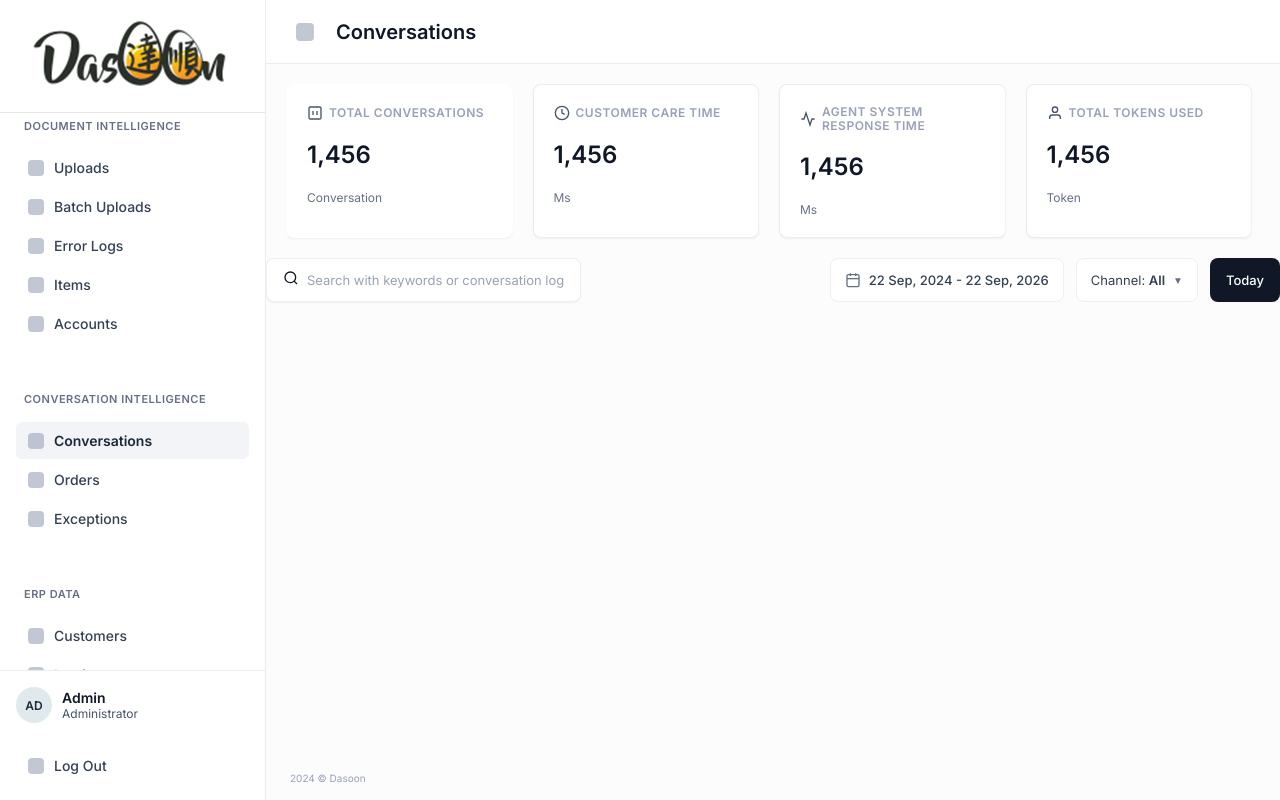
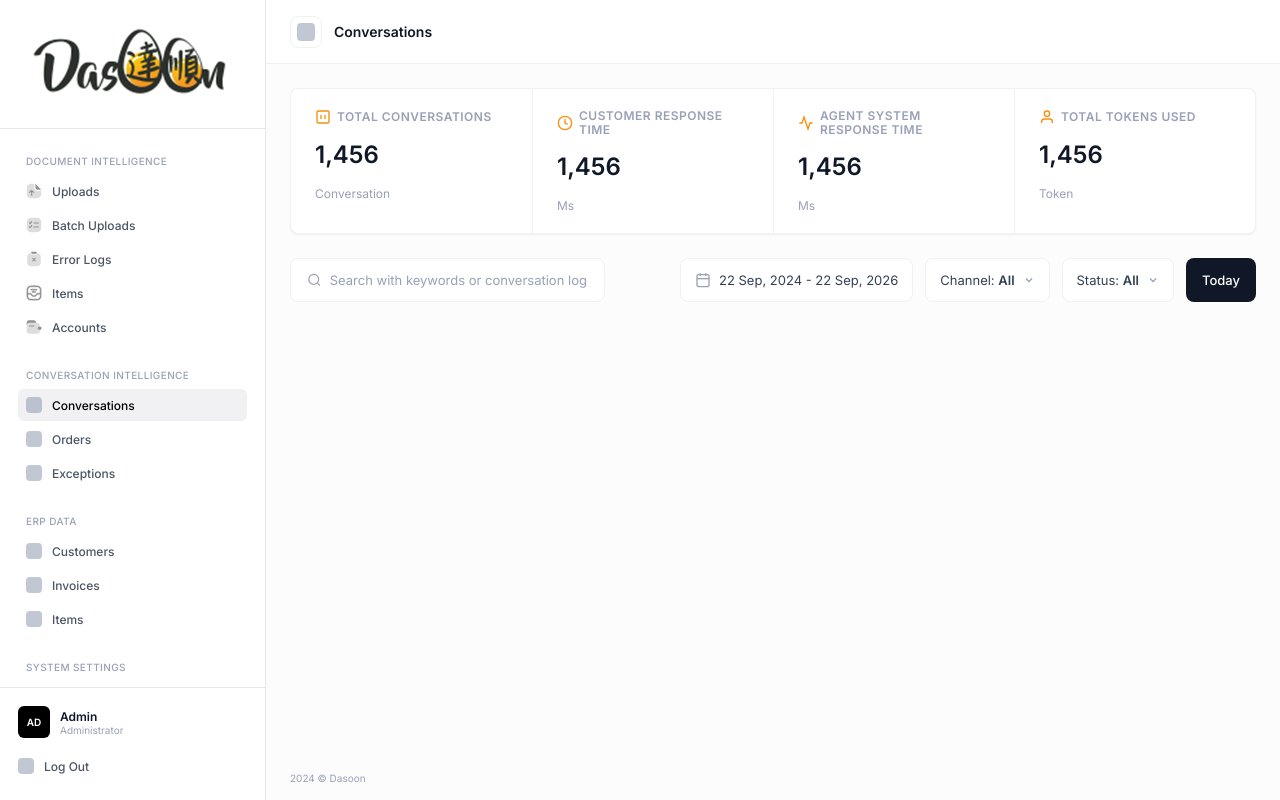
Before and after one commit to Ngocly213/thuctap, a plain HTML site: page index.html in a window 1280 px wide. Drawn offline with Linux system fonts and the light colour scheme.

Commit message:
Sua lai html css, them icon

```diff
--- a/index.html
+++ b/index.html
@@ -1,16 +1,16 @@
 <!DOCTYPE html>
 <html lang="vi">
   <head>
-    <meta charset="UTF-8">
-    <meta name="viewport" content="width=device-width, initial-scale=1.0">
+    <meta charset="UTF-8" />
+    <meta name="viewport" content="width=device-width, initial-scale=1.0" />
     <title>Dasoon</title>
-    <link rel="preconnect" href="https://fonts.googleapis.com">
-    <link rel="preconnect" href="https://fonts.gstatic.com" crossorigin>
+    <link rel="preconnect" href="https://fonts.googleapis.com" />
+    <link rel="preconnect" href="https://fonts.gstatic.com" crossorigin />
     <link
       href="https://fonts.googleapis.com/css2?family=Inter:wght@400;500;600&display=swap"
       rel="stylesheet"
     />
-    <link rel="stylesheet" href="style.css" >
+    <link rel="stylesheet" href="style.css" />
   </head>
   <body>
     <div class="frame">
@@ -22,11 +22,21 @@
         <nav class="app-sidebar-menu">
           <div class="menu-group">
             <div class="menu-title">Document Intelligence</div>
-            <a href="#" class="menu-item"><span class="icon"></span>Uploads</a>
-            <a href="#" class="menu-item"><span class="icon"></span>Batch Uploads</a>
-            <a href="#" class="menu-item"><span class="icon"></span>Error Logs</a>
-            <a href="#" class="menu-item"><span class="icon"></span>Items</a>
-            <a href="#" class="menu-item"><span class="icon"></span>Accounts</a>
+            <a href="#" class="menu-item">
+              <img src="images/file-up.svg" alt="" class="menu-icon" />Uploads
+            </a>
+            <a href="#" class="menu-item">
+              <img src="images/questionnaire-tablet.svg" alt="" class="menu-icon" />Batch Uploads
+            </a>
+            <a href="#" class="menu-item">
+              <img src="images/tablet-delete.svg" alt="" class="menu-icon" />Error Logs
+            </a>
+            <a href="#" class="menu-item">
+              <img src="images/Frame.svg" alt="" class="menu-icon" />Items
+            </a>
+            <a href="#" class="menu-item">
+              <img src="images/wallet.svg" alt="" class="menu-icon" />Accounts
+            </a>
           </div>
 
           <div class="menu-group">
@@ -70,143 +80,103 @@
           <h1>Conversations</h1>
         </header>
 
-        <div class="metrics-container">
-          <div class="metric-card active">
-            <div class="card-title">
-              <span class="card-icon">
-                <svg
-                  width="16"
-                  height="16"
-                  viewBox="0 0 24 24"
-                  fill="none"
-                  stroke="currentColor"
-                  stroke-width="2"
-                >
+        <section class="content">
+          <div class="metrics">
+            <div class="metric">
+              <div class="metric-title">
+                <span class="metric-icon">
+                  <svg width="16" height="16" viewBox="0 0 24 24" fill="none" stroke="currentColor" stroke-width="2">
                     <rect x="3" y="3" width="18" height="18" rx="2" ry="2"></rect>
                     <line x1="9" y1="9" x2="9" y2="15"></line>
                     <line x1="15" y1="9" x2="15" y2="15"></line>
                   </svg>
                 </span>
-              <span class="title-text">TOTAL CONVERSATIONS</span>
+                <span>Total Conversations</span>
               </div>
-            <div class="card-value">1,456</div>
-            <div class="card-subtext">Conversation</div>
+              <div class="metric-value">1,456</div>
+              <div class="metric-unit">Conversation</div>
             </div>
 
-          <div class="metric-card">
-            <div class="card-title">
-              <span class="card-icon">
-                <svg
-                  width="16"
-                  height="16"
-                  viewBox="0 0 24 24"
-                  fill="none"
-                  stroke="currentColor"
-                  stroke-width="2"
-                >
+            <div class="metric">
+              <div class="metric-title">
+                <span class="metric-icon">
+                  <svg width="16" height="16" viewBox="0 0 24 24" fill="none" stroke="currentColor" stroke-width="2">
                     <circle cx="12" cy="12" r="10"></circle>
                     <polyline points="12 6 12 12 16 14"></polyline>
                   </svg>
                 </span>
-              <span class="title-text">CUSTOMER CARE TIME</span>
+                <span>Customer Response Time</span>
               </div>
-            <div class="card-value">1,456</div>
-            <div class="card-subtext">Ms</div>
+              <div class="metric-value">1,456</div>
+              <div class="metric-unit">Ms</div>
             </div>
 
-          <div class="metric-card">
-            <div class="card-title">
-              <span class="card-icon">
-                <svg
-                  width="16"
-                  height="16"
-                  viewBox="0 0 24 24"
-                  fill="none"
-                  stroke="currentColor"
-                  stroke-width="2"
-                >
+            <div class="metric">
+              <div class="metric-title">
+                <span class="metric-icon">
+                  <svg width="16" height="16" viewBox="0 0 24 24" fill="none" stroke="currentColor" stroke-width="2">
                     <path d="M22 12h-4l-3 9L9 3l-3 9H2"></path>
                   </svg>
                 </span>
-              <span class="title-text">AGENT SYSTEM RESPONSE TIME</span>
+                <span>Agent System Response Time</span>
               </div>
-            <div class="card-value">1,456</div>
-            <div class="card-subtext">Ms</div>
+              <div class="metric-value">1,456</div>
+              <div class="metric-unit">Ms</div>
             </div>
 
-          <div class="metric-card">
-            <div class="card-title">
-              <span class="card-icon">
-                <svg
-                  width="16"
-                  height="16"
-                  viewBox="0 0 24 24"
-                  fill="none"
-                  stroke="currentColor"
-                  stroke-width="2"
-                >
+            <div class="metric">
+              <div class="metric-title">
+                <span class="metric-icon">
+                  <svg width="16" height="16" viewBox="0 0 24 24" fill="none" stroke="currentColor" stroke-width="2">
                     <path d="M20 21v-2a4 4 0 0 0-4-4H8a4 4 0 0 0-4 4v2"></path>
                     <circle cx="12" cy="7" r="4"></circle>
                   </svg>
                 </span>
-              <span class="title-text">TOTAL TOKENS USED</span>
+                <span>Total Tokens Used</span>
               </div>
-            <div class="card-value">1,456</div>
-            <div class="card-subtext">Token</div>
+              <div class="metric-value">1,456</div>
+              <div class="metric-unit">Token</div>
             </div>
           </div>
 
-        <div class="search-filter-container">
-          <div class="search-box">
-            <span class="search-icon">
-              <svg
-                width="16"
-                height="16"
-                viewBox="0 0 24 24"
-                fill="none"
-                stroke="currentColor"
-                stroke-width="2"
-              >
+          <div class="filters">
+            <label class="search-box">
+              <svg width="16" height="16" viewBox="0 0 24 24" fill="none" stroke="currentColor" stroke-width="2">
                 <circle cx="11" cy="11" r="8"></circle>
                 <line x1="21" y1="21" x2="16.65" y2="16.65"></line>
               </svg>
-            </span>
-            <input
-              type="text"
-              placeholder="Search with keywords or conversation log id"
-            />
-          </div>
+              <input type="text" placeholder="Search with keywords or conversation log id" />
+            </label>
 
             <div class="filter-actions">
-            <div class="date-range-picker">
-              <span class="calendar-icon">
-                <svg
-                  width="16"
-                  height="16"
-                  viewBox="0 0 24 24"
-                  fill="none"
-                  stroke="currentColor"
-                  stroke-width="2"
-                >
+              <div class="filter-box">
+                <svg width="16" height="16" viewBox="0 0 24 24" fill="none" stroke="currentColor" stroke-width="2">
                   <rect x="3" y="4" width="18" height="18" rx="2" ry="2"></rect>
                   <line x1="16" y1="2" x2="16" y2="6"></line>
                   <line x1="8" y1="2" x2="8" y2="6"></line>
                   <line x1="3" y1="10" x2="21" y2="10"></line>
                 </svg>
-              </span>
-              <span class="date-text">22 Sep, 2024 - 22 Sep, 2026</span>
+                <span>22 Sep, 2024 - 22 Sep, 2026</span>
               </div>
 
-            <div class="filter-dropdown">
+              <div class="filter-box">
                 <span>Channel: <strong>All</strong></span>
-              <span class="dropdown-arrow">▼</span>
+                <svg width="12" height="12" viewBox="0 0 24 24" fill="none" stroke="currentColor" stroke-width="2.5">
+                  <polyline points="6 9 12 15 18 9"></polyline>
+                </svg>
               </div>
 
-            <button class="today-btn">Today</button>
+              <div class="filter-box">
+                <span>Status: <strong>All</strong></span>
+                <svg width="12" height="12" viewBox="0 0 24 24" fill="none" stroke="currentColor" stroke-width="2.5">
+                  <polyline points="6 9 12 15 18 9"></polyline>
+                </svg>
+              </div>
+
+              <button class="today-btn" type="button">Today</button>
             </div>
           </div>
-
-        <section class="content"></section>
+        </section>
 
         <footer class="page-footer">2024 © Dasoon</footer>
       </main>
--- a/style.css
+++ b/style.css
@@ -1,10 +1,13 @@
 :root {
   --bg-page: #fcfcfc;
   --white: #ffffff;
+  --black: #000000;
+  --text: #101828;
+  --text-muted: #4b5563;
   --stroke: #e7e7e9;
-  --grey-200: #f1f1f4;
+  --border: #f1f1f4;
   --grey-brand: #99a1b7;
-  --black: #000000;
+  --accent: #f79009;
 }
 
 * {
@@ -16,12 +19,17 @@
 body {
   font-family: "Inter", Arial, sans-serif;
   background: var(--bg-page);
-  color: var(--black);
+  color: var(--text);
 }
 
 a {
   text-decoration: none;
   color: inherit;
+}
+
+button,
+input {
+  font-family: inherit;
 }
 
 .frame {
@@ -44,17 +52,21 @@ a {
   opacity: 0.6;
 }
 
+.menu-icon {
+  width: 16px;
+  height: 16px;
+  flex-shrink: 0;
+}
+
 .sidebar {
+  position: sticky;
+  top: 0;
   display: flex;
   flex-direction: column;
   align-items: flex-start;
   flex-shrink: 0;
   width: 266px;
-  min-width: 266px;
-  max-width: 266px;
-  min-height: 100vh;
-  position: sticky;
-  top: 0;
+  height: 100vh;
   border-right: 1px solid var(--stroke);
   background: var(--white);
 }
@@ -81,10 +93,16 @@ a {
   flex-direction: column;
   align-items: flex-start;
   align-self: stretch;
-  flex: 1 0 0;
+  flex: 1 1 0;
   gap: 20px;
-  padding: 0 18px;
-  padding-top: 20px;
+  min-height: 0;
+  padding: 20px 18px;
+  overflow-y: auto;
+  scrollbar-width: none;
+}
+
+.app-sidebar-menu::-webkit-scrollbar {
+  display: none;
 }
 
 .menu-group {
@@ -111,15 +129,15 @@ a {
   border-radius: 6px;
   font-size: 12px;
   font-weight: 500;
-  color: #4b5563;
+  color: var(--text-muted);
 }
 
 .menu-item:hover {
-  background: var(--grey-200);
+  background: var(--border);
 }
 
 .menu-item.active {
-  background: var(--grey-200);
+  background: var(--border);
   color: var(--black);
 }
 
@@ -129,6 +147,7 @@ a {
   align-self: stretch;
   gap: 12px;
   padding: 18px;
+  border-top: 1px solid var(--stroke);
 }
 
 .admin {
@@ -185,16 +204,15 @@ a {
   gap: 12px;
   height: 64px;
   padding: 0 24px;
-  border-bottom: 1px solid var(--grey-200);
+  border-bottom: 1px solid var(--border);
   background: var(--white);
 }
 
 .toggle {
   display: flex;
   align-items: flex-start;
-  gap: 10px;
   padding: 6px;
-  border: 1px solid var(--grey-200);
+  border: 1px solid var(--border);
   border-radius: 8px;
   background: var(--white);
   cursor: pointer;
@@ -216,350 +234,89 @@ a {
   padding: 24px;
 }
 
-.page-footer {
-  align-self: stretch;
-  padding: 16px 24px;
-  font-size: 10px;
+.metrics {
+  display: grid;
+  grid-template-columns: repeat(4, 1fr);
+  margin-bottom: 24px;
+  border: 1px solid var(--border);
+  border-radius: 8px;
+  background: var(--white);
+  box-shadow: 0 1px 2px rgba(16, 24, 40, 0.05);
+}
+
+.metric {
+  display: flex;
+  flex-direction: column;
+  align-items: flex-start;
+  gap: 16px;
+  min-width: 0;
+  padding: 20px 24px;
+}
+
+.metric + .metric {
+  border-left: 1px solid var(--border);
+}
+
+.metric-title {
+  display: flex;
+  align-items: center;
+  gap: 6px;
+  font-size: 12px;
+  font-weight: 600;
+  line-height: 14px;
+  letter-spacing: 0.04em;
+  text-transform: uppercase;
   color: var(--grey-brand);
 }
 
-/* RESET & GLOBAL STYLES */
-* {
-  box-sizing: border-box;
-  margin: 0;
-  padding: 0;
-  font-family: "Inter", sans-serif;
+.metric-icon {
+  display: flex;
+  align-items: center;
+  color: var(--accent);
 }
 
-body {
-  background-color: #f8f9fa;
-  color: #101828;
-}
-
-/* KHUNG TỔNG THỂ LAYOUT */
-.frame {
-  display: flex;
-  min-height: 100vh;
-}
-
-/* SIDEBAR */
-.sidebar {
-  width: 260px;
-  background-color: #ffffff;
-  border-right: 1px solid #eaecf0;
-  display: flex;
-  flex-direction: column;
-  justify-content: space-between;
-}
-
-.logo {
-  padding: 20px;
-  display: flex;
-  align-items: center;
-}
-
-.app-sidebar-menu {
-  padding: 0 16px;
-  flex-grow: 1;
-  overflow-y: auto;
-}
-
-.menu-group {
-  margin-bottom: 24px;
-}
-
-.menu-title {
-  font-size: 11px;
-  font-weight: 600;
-  text-transform: uppercase;
-  color: #667085;
-  margin-bottom: 8px;
-  letter-spacing: 0.5px;
-}
-
-.menu-item {
-  display: flex;
-  align-items: center;
-  gap: 10px;
-  padding: 10px 12px;
-  color: #344054;
-  text-decoration: none;
-  font-size: 14px;
-  font-weight: 500;
-  border-radius: 6px;
-  transition: background-color 0.2s;
-}
-
-.menu-item:hover {
-  background-color: #f2f4f7;
-}
-
-.menu-item.active {
-  background-color: #f2f4f7;
-  color: #1d2939;
-  font-weight: 600;
-}
-
-.footer-sidebar {
-  padding: 16px;
-  border-top: 1px solid #eaecf0;
-}
-
-.admin {
-  display: flex;
-  align-items: center;
-  gap: 10px;
-  margin-bottom: 12px;
-}
-
-.avatar {
-  width: 36px;
-  height: 36px;
-  background-color: #e0eaec;
-  color: #1d2939;
-  display: flex;
-  align-items: center;
-  justify-content: center;
-  border-radius: 50%;
-  font-weight: 600;
-  font-size: 12px;
-}
-
-.admin-info {
-  display: flex;
-  flex-direction: column;
-}
-
-.admin-name {
-  font-size: 14px;
-  font-weight: 600;
-  color: #101828;
-}
-
-.admin-role {
-  font-size: 12px;
-  color: #475467;
-}
-
-/* CONTAINER CHÍNH BÊN PHẢI */
-.container {
-  flex-grow: 1;
-  display: flex;
-  flex-direction: column;
-  background-color: #fcfcfd;
-}
-
-.topbar {
-  display: flex;
-  align-items: center;
-  gap: 16px;
-  padding: 20px 24px;
-  border-bottom: 1px solid #eaecf0;
-  background-color: #ffffff;
-}
-
-.topbar h1 {
-  font-size: 20px;
-  font-weight: 600;
-  color: #101828;
-}
-
-.toggle {
-  background: none;
-  border: none;
-  cursor: pointer;
-  display: flex;
-  align-items: center;
-}
-
-.metrics-container {
-  display: flex !important;
-  flex-direction: row !important;
-  gap: 20px;
-  margin: 20px 20px;
-  width: calc(100% - 48px);
-}
-
-.metric-card {
-  display: flex;
-  flex-direction: column;
-  align-items: flex-start;
-  padding: 20px;
-  gap: 20px;
-  flex: 1 0 0;
-  min-width: 0;
-  background-color: #ffffff;
-  border: 1px solid #eaecf0;
-  border-right: 1px solid #f1f1f4;
-  border-radius: 8px;
-  box-shadow: 0px 1px 2px rgba(16, 24, 40, 0.05);
-}
-.metric-card.active {
-  border-color: #ffff;
-}
-
-.card-title {
-  display: flex;
-  align-items: center;
-  gap: 6px;
-  color: #99a1b7;
-  font-family: "Inter", sans-serif;
-  font-size: 12px;
-  font-style: normal;
-  font-weight: 600;
-  line-height: 14px;
-  letter-spacing: 0.5px;
-  text-transform: uppercase;
-}
-
-.card-icon {
-  display: flex;
-  align-items: center;
-  justify-content: center;
-  color: #475467;
-}
-
-.card-value {
+.metric-value {
   font-size: 24px;
   font-weight: 600;
-  color: #101828;
   line-height: 1.2;
 }
 
-.card-subtext {
+.metric-unit {
   font-size: 12px;
-  font-weight: 400;
-  color: #667085;
+  color: var(--grey-brand);
 }
+
+.filters {
+  display: flex;
+  align-items: center;
+  justify-content: space-between;
+  gap: 12px;
+}
+
 .search-box {
   display: flex;
   align-items: center;
   gap: 8px;
-  padding: 12px 20px 12px 16px;
   width: 315px;
-  height: 48px;
-  background: #ffffff;
-  border: 1px solid #efefef;
+  height: 44px;
+  padding: 0 16px;
+  border: 1px solid var(--border);
   border-radius: 8px;
-  box-shadow: 0px 1px 2px rgba(16, 24, 40, 0.05);
+  background: var(--white);
+  color: var(--grey-brand);
 }
 
 .search-box input {
+  width: 100%;
   border: none;
   outline: none;
   background: transparent;
-  width: 100%;
   font-size: 13px;
-  color: #101828;
+  color: var(--text);
 }
 
 .search-box input::placeholder {
-  color: #98a2b3;
-}
-
-.date-range-picker {
-  display: flex;
-  align-items: center;
-  gap: 12px;
-  padding: 0 14px;
-  height: 44px;
-  min-height: 44px;
-  max-height: 44px;
-  background: #ffffff;
-  border: 1px solid #eaecf0;
-  border-radius: 8px;
-  cursor: pointer;
-}
-
-.date-range-picker .calendar-icon {
-  display: flex;
-  align-items: center;
-  color: #667085;
-}
-
-.date-range-picker .date-text {
-  font-size: 13px;
-  font-weight: 500;
-  color: #344054;
-  white-space: nowrap;
-}
-
-.filter-dropdown {
-  display: flex;
-  align-items: center;
-  gap: 12px;
-  padding: 0 14px;
-  height: 44px;
-  min-height: 44px;
-  max-height: 44px;
-  background: #ffffff;
-  border: 1px solid #eaecf0;
-  border-radius: 8px;
-  font-size: 13px;
-  color: #344054;
-  cursor: pointer;
-  white-space: nowrap;
-}
-
-.filter-dropdown .dropdown-arrow {
-  font-size: 10px;
-  color: #667085;
-}
-
-.today-btn {
-  display: flex;
-  align-items: center;
-  justify-content: center;
-  padding: 0 16px;
-  height: 44px;
-  min-height: 44px;
-  max-height: 44px;
-  background-color: #101828;
-  color: #ffffff;
-  border: none;
-  border-radius: 8px;
-  font-size: 13px;
-  font-weight: 500;
-  cursor: pointer;
-  white-space: nowrap;
-}
-
-.today-btn:hover {
-  background-color: #1d2939;
-}
-
-.search-filter-container {
-  display: flex !important;
-  flex-direction: row !important;
-  align-items: center;
-  justify-content: space-between;
-  width: 100%;
-  gap: 12px;
-}
-
-/* Ô nhập Tìm kiếm */
-.search-box {
-  display: flex;
-  align-items: center;
-  gap: 8px;
-  padding: 12px 16px;
-  width: 315px;
-  height: 44px;
-  background: #ffffff;
-  border: 1px solid #efefef;
-  border-radius: 8px;
-}
-
-.search-box input {
-  border: none;
-  outline: none;
-  width: 100%;
-  font-size: 13px;
-  color: #101828;
-}
-
-.search-box input::placeholder {
-  color: #98a2b3;
+  color: var(--grey-brand);
 }
 
 .filter-actions {
@@ -568,30 +325,45 @@ body {
   gap: 12px;
 }
 
-.date-range-picker,
-.filter-dropdown {
+.filter-box {
   display: flex;
   align-items: center;
   gap: 8px;
+  height: 44px;
   padding: 0 14px;
-  height: 44px;
-  background: #ffffff;
-  border: 1px solid #efefef;
+  border: 1px solid var(--border);
   border-radius: 8px;
+  background: var(--white);
   font-size: 13px;
   color: #344054;
+  white-space: nowrap;
   cursor: pointer;
-  white-space: nowrap;
+}
+
+.filter-box svg {
+  flex-shrink: 0;
+  color: var(--grey-brand);
 }
 
 .today-btn {
+  height: 44px;
   padding: 0 16px;
-  height: 44px;
-  background-color: #101828;
-  color: #ffffff;
   border: none;
   border-radius: 8px;
+  background: var(--text);
+  color: var(--white);
   font-size: 13px;
   font-weight: 500;
   cursor: pointer;
 }
+
+.today-btn:hover {
+  background: #1d2939;
+}
+
+.page-footer {
+  align-self: stretch;
+  padding: 16px 24px;
+  font-size: 10px;
+  color: var(--grey-brand);
+}
```
Also changed, not shown: images/Frame.svg (added), images/file-up.svg (added), images/questionnaire-tablet.svg (added), images/tablet-delete.svg (added), images/wallet.svg (added). Lines whose indentation alone changed are shown as unchanged.
